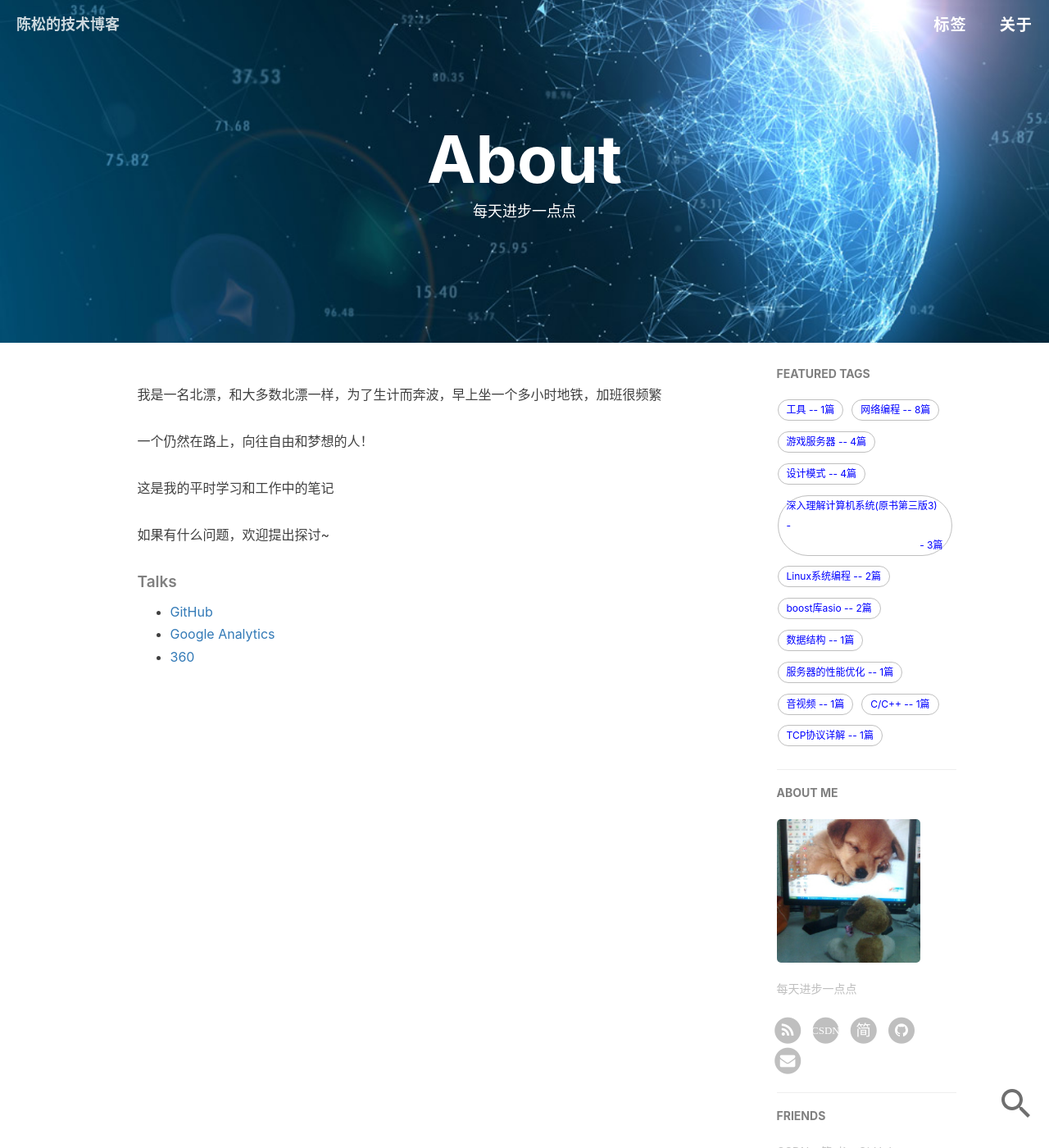
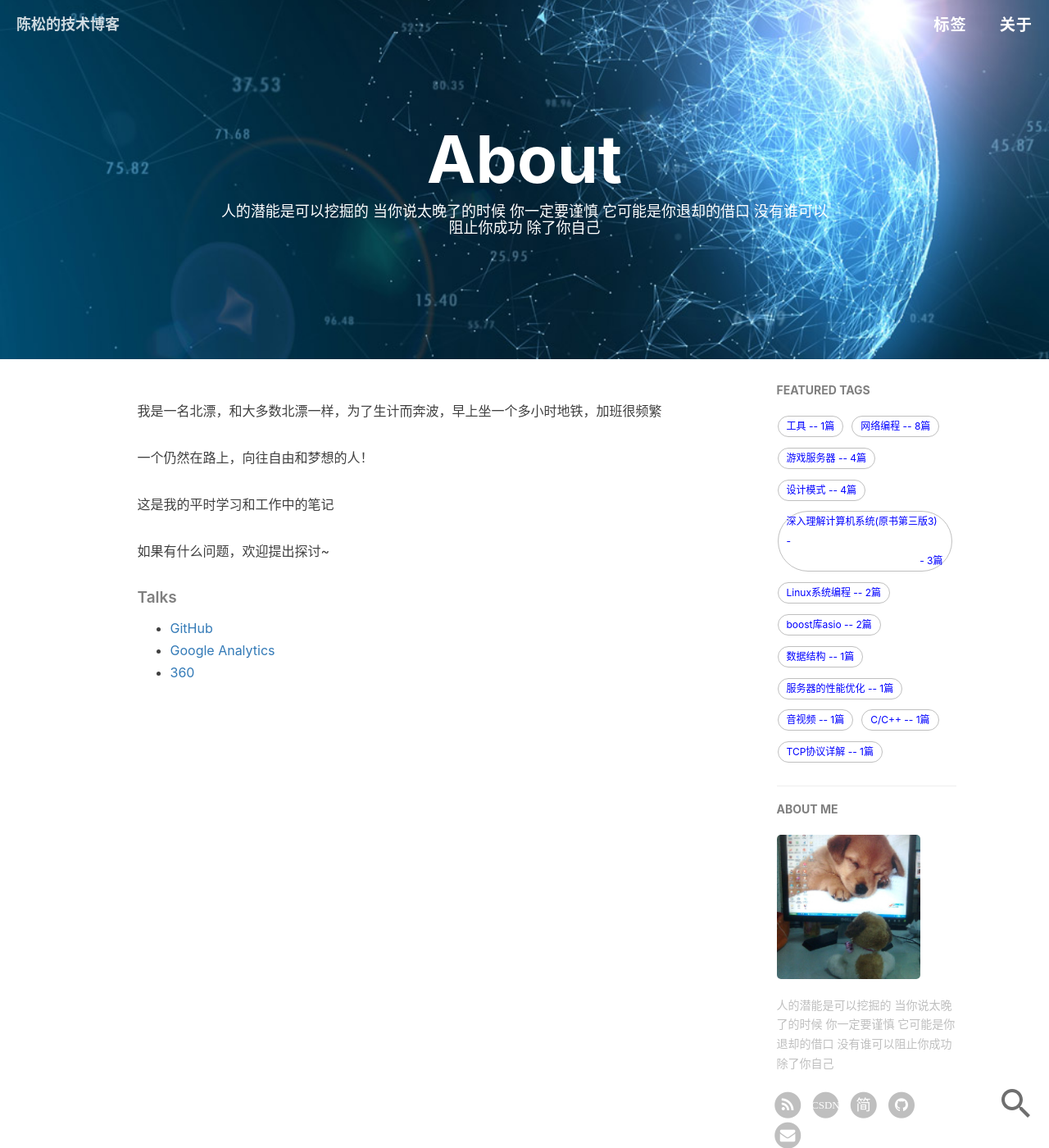
Before and after one commit to chensongpoixs/chensongpoixs.github.io, a Jekyll site: the page built from about.html, in a window 1280 px wide and 1400 px high. Shown: the whole window at 82% size. Built offline with Jekyll 4.4.1, drawn with Linux system fonts in a browser that asks for light colours; nearby versions of some CDN libraries; comment, search, counter and statistics services are not loaded.

Commit message:
[modify motto]

```diff
--- a/_config.yml
+++ b/_config.yml
@@ -14,7 +14,7 @@ plugins:
 
 # Sidebar settings
 sidebar: true                           # whether or not using Sidebar.
-sidebar-about-description: "每天进步一点点"
+sidebar-about-description: "人的潜能是可以挖掘的  当你说太晚了的时候 你一定要谨慎 它可能是你退却的借口  没有谁可以阻止你成功  除了你自己"
 sidebar-avatar: /img/about-BY-gentle.jpg      # use absolute URL, seeing it's used in both `/` and `/about/`
 
 
--- a/about.html
+++ b/about.html
@@ -1,7 +1,7 @@
 ---
 layout: page
 title: "About"
-description: "每天进步一点点"
+description: "人的潜能是可以挖掘的  当你说太晚了的时候 你一定要谨慎 它可能是你退却的借口  没有谁可以阻止你成功  除了你自己"
 header-img: "img/post-bg-rwd.jpg"
 ---
 
```
Also changed, not shown: img/2018-02-12/bg_tcp.jpg.
